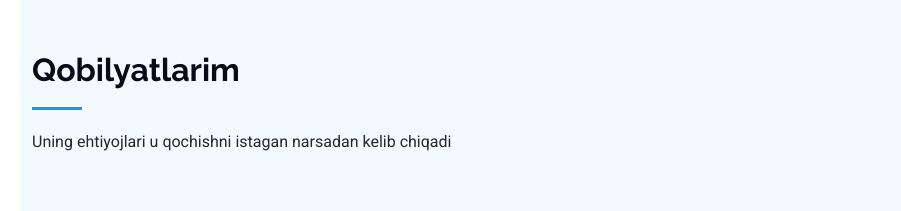
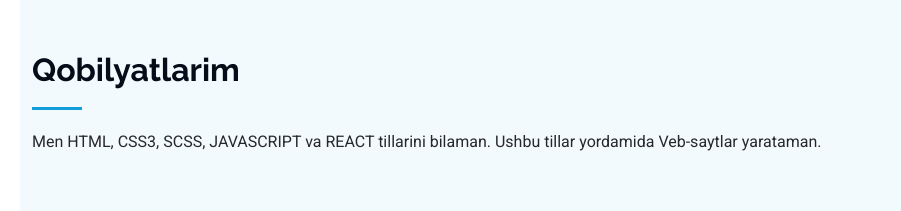
Before and after one commit to DiyorbekXolmurotov/iportfolio, a plain HTML site: page index.html in a window 1280 px wide. Shown: the part 1400-1611 px from the top of the page, without its empty margins (280-1181 px from the left). Drawn offline with Linux system fonts and the light colour scheme.

Commit message:
html kichkina uzgardi

```diff
--- a/index.html
+++ b/index.html
@@ -137,7 +137,7 @@
       <!-- Section Title -->
       <div class="container section-title" data-aos="fade-up">
         <h2>Qobilyatlarim</h2>
-        <p>Uning ehtiyojlari u qochishni istagan narsadan kelib chiqadi</p>
+        <p>Men HTML, CSS3, SCSS, JAVASCRIPT va REACT tillarini bilaman. Ushbu tillar yordamida Veb-saytlar yarataman.</p>
       </div><!-- End Section Title -->
 
       <div class="container" data-aos="fade-up" data-aos-delay="100">
```
